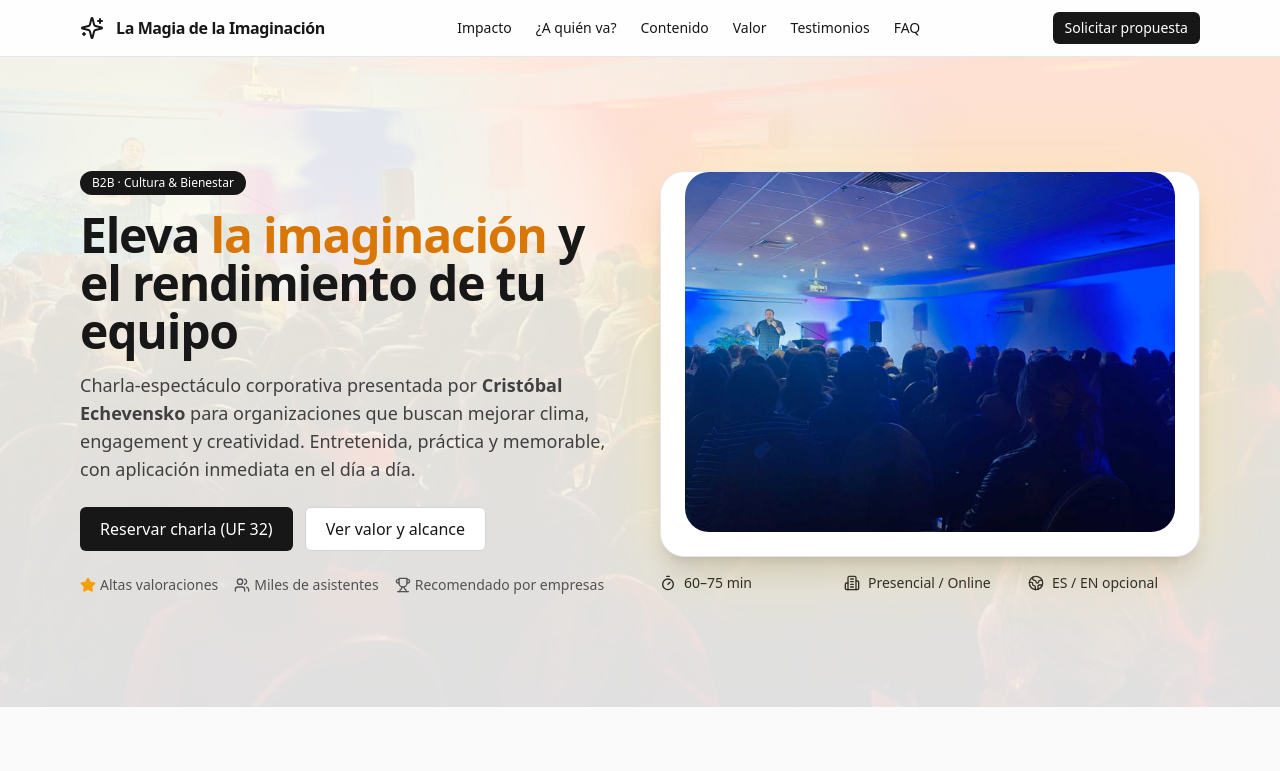
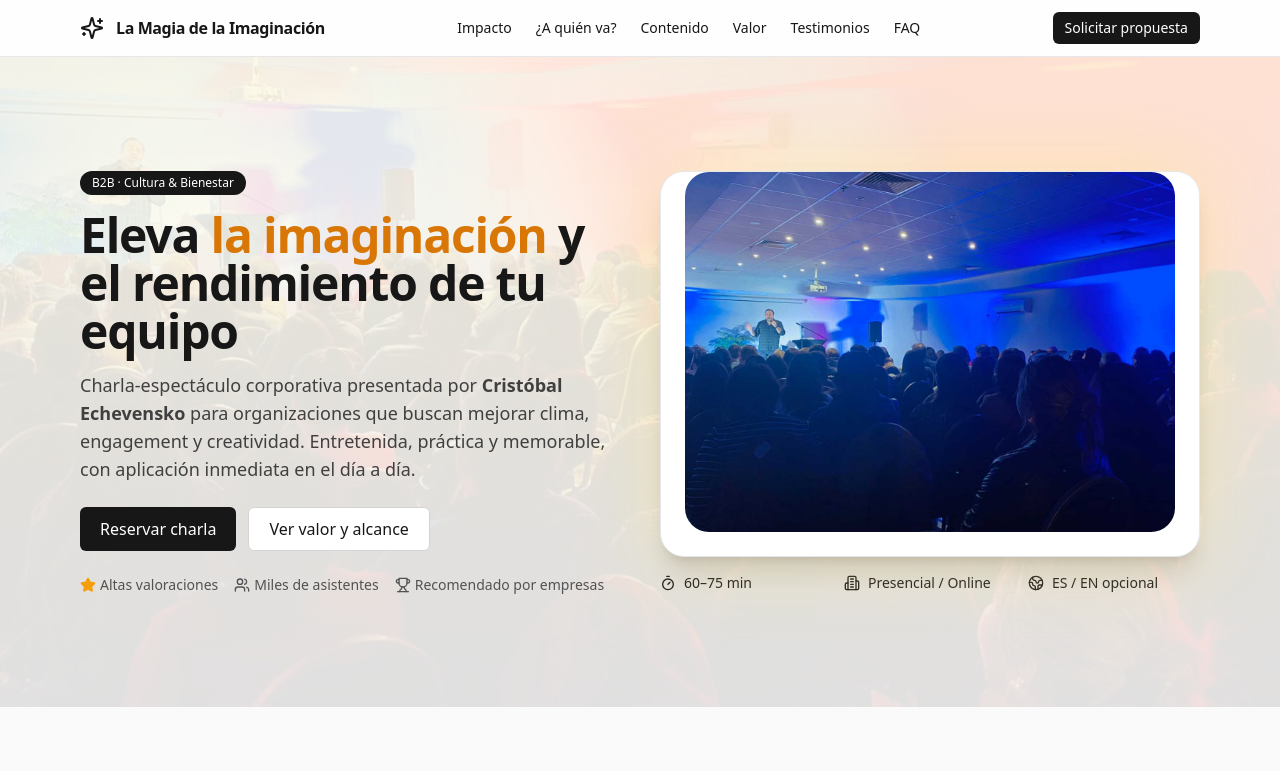
Before and after one commit to TronxGroup/Echevensko, a Next.js app: page / in a window 1280 px wide. Shown: the top 771 px of the page. Built offline with nearby package versions, Linux system fonts and the light colour scheme.

Commit message:
Update page.tsx

```diff
--- a/app/page.tsx
+++ b/app/page.tsx
@@ -384,7 +384,7 @@ export default function EchevenskoB2BLanding() {
                 </p>
                 <div className="mt-6 flex flex-col sm:flex-row gap-3">
                   <Button size="lg" className="rounded-2xl" asChild>
-                    <a href="#contacto">Reservar charla (UF 32)</a>
+                    <a href="#contacto">Reservar charla</a>
                   </Button>
                   <Button
                     size="lg"
@@ -741,7 +741,7 @@ export default function EchevenskoB2BLanding() {
 
                 <div className="mt-6 flex flex-wrap gap-3">
                   <Button asChild className="rounded-2xl">
-                    <a href="#contacto">Reservar (UF 32)</a>
+                    <a href="#contacto">Reservar</a>
                   </Button>
                   <Button asChild variant="outline" className="rounded-2xl">
                     <a href="#faq">Ver condiciones</a>
```
